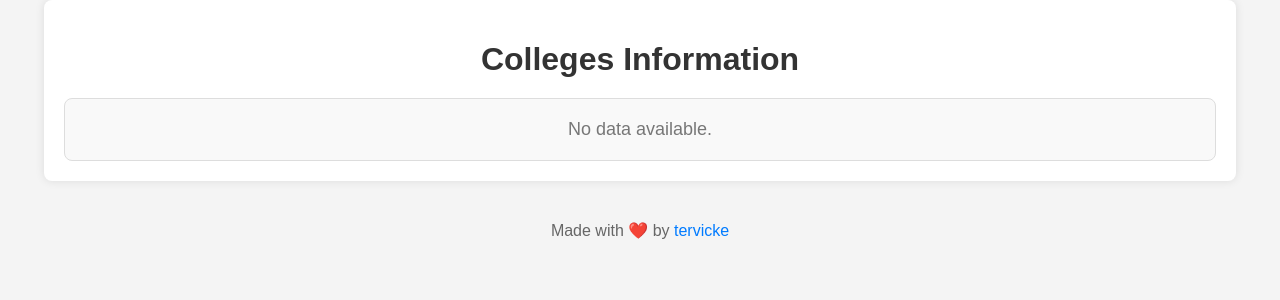
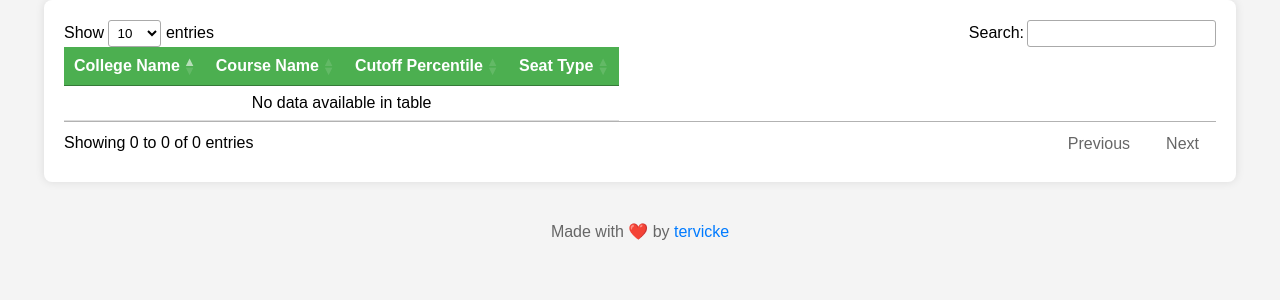
Before and after one commit to Tervicke/CET_college_search, a Flask app: page /result in a window 1280 px wide. Shown: the top 300 px of the page. Run offline with Flask 3, Linux system fonts and the light colour scheme; some libraries are stand-ins or nearby versions.

Commit message:
added datatables in the result page

```diff
--- a/templates/result.html
+++ b/templates/result.html
@@ -5,12 +5,13 @@
     <meta name="viewport" content="width=device-width, initial-scale=1.0">
     <title>College List</title>
     <link rel="stylesheet" href="{{ url_for('static', filename='result_style.css') }}">
+		<link rel="stylesheet" href="https://cdn.datatables.net/1.13.6/css/jquery.dataTables.min.css">
+		<script src="https://code.jquery.com/jquery-3.7.0.min.js"></script>
+		<script src="https://cdn.datatables.net/1.13.6/js/jquery.dataTables.min.js"></script>
 </head>
 <body>
     <div class="container">
-        <h1>Colleges Information</h1>
-        {% if data %}
-        <table>
+			<table id="collegeTable">
     <thead>
         <tr>
             <th>College Name</th>
@@ -30,14 +31,19 @@
         {% endfor %}
     </tbody>
 </table>
-        {% else %}
-        <div class="no-data">
-            No data available.
-        </div>
-        {% endif %}
     </div>
     <div class="footer">
         Made with ❤️ by <a href="https://tervicke.netlify.app/" target="_blank">tervicke</a>
     </div>
 </body>
+<script>
+$(document).ready(function() {
+    $('#collegeTable').DataTable({
+        "paging": true,
+        "searching": true,
+        "ordering": true,
+        "info": true
+    });
+});
+</script>
 </html>
```
Lines whose indentation alone changed are shown as unchanged.
